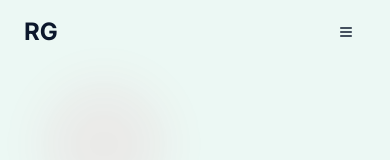
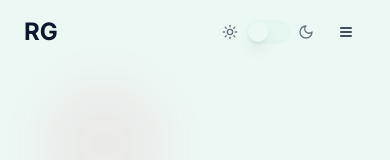
Before and after one commit to Rohan12306105/rohan-grover-portfolio-spark-77, a React (Vite) app: page / in a window 390 px wide. Shown: the top 160 px of the page. Built offline with nearby package versions, Linux system fonts and the light colour scheme.

Commit message:
Move dark mode switch
Move the dark mode switch button from the mobile hamburger menu to the navigation bar, positioned to the left of the hamburger icon.

```diff
--- a/src/components/Navigation.tsx
+++ b/src/components/Navigation.tsx
@@ -80,15 +80,24 @@ const Navigation = () => {
             </div>
           </div>
 
-          {/* Mobile Menu Button */}
+          {/* Mobile Theme Toggle & Menu Button */}
+          <div className="flex items-center space-x-3 md:hidden">
+            <div className="flex items-center space-x-2">
+              <Sun className="h-4 w-4 text-foreground/60" />
+              <Switch
+                checked={theme === 'dark'}
+                onCheckedChange={(checked) => setTheme(checked ? 'dark' : 'light')}
+              />
+              <Moon className="h-4 w-4 text-foreground/60" />
+            </div>
             <Button
               variant="ghost"
               size="sm"
-            className="md:hidden"
               onClick={() => setIsOpen(!isOpen)}
             >
               {isOpen ? <X className="h-6 w-6" /> : <Menu className="h-6 w-6" />}
             </Button>
+          </div>
         </div>
 
           {/* Mobile Navigation */}
@@ -104,19 +113,6 @@ const Navigation = () => {
                   {item.name}
                 </button>
               ))}
-
-              {/* Mobile Theme Toggle */}
-              <div className="flex items-center justify-between pt-4 mt-4 border-t border-primary/20">
-                <span className="text-foreground/80 font-medium">Dark Mode</span>
-                <div className="flex items-center space-x-2">
-                  <Sun className="h-4 w-4 text-foreground/60" />
-                  <Switch
-                    checked={theme === 'dark'}
-                    onCheckedChange={(checked) => setTheme(checked ? 'dark' : 'light')}
-                  />
-                  <Moon className="h-4 w-4 text-foreground/60" />
-                </div>
-              </div>
             </div>
           </div>
         )}
```
Lines whose indentation alone changed are shown as unchanged.
